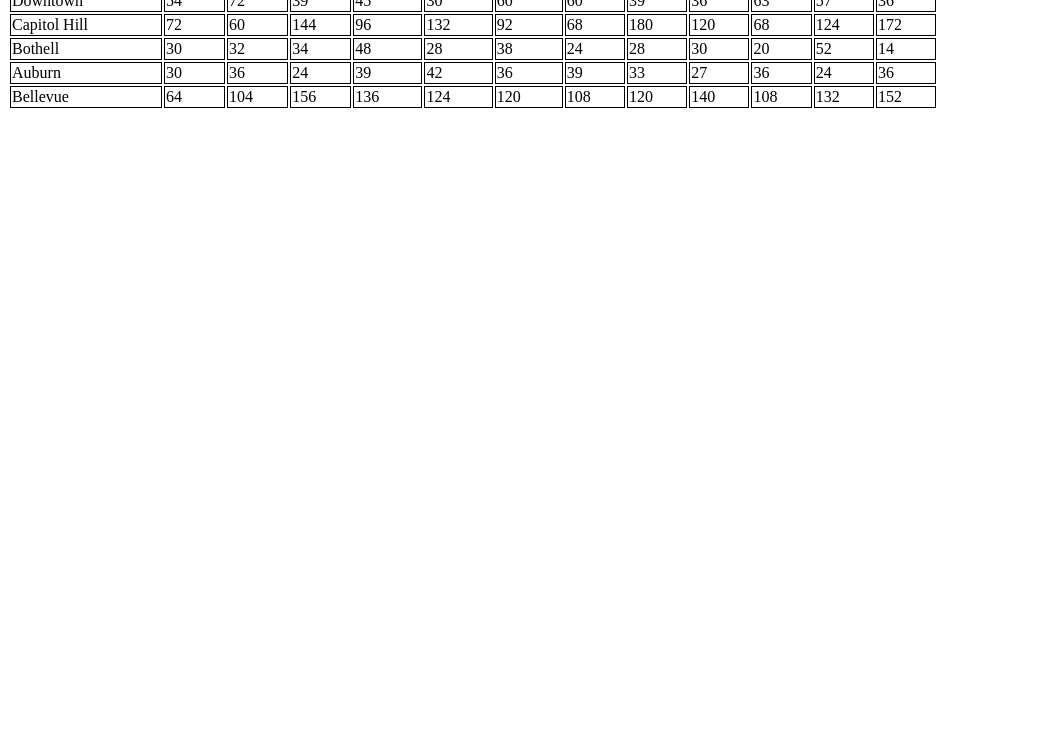
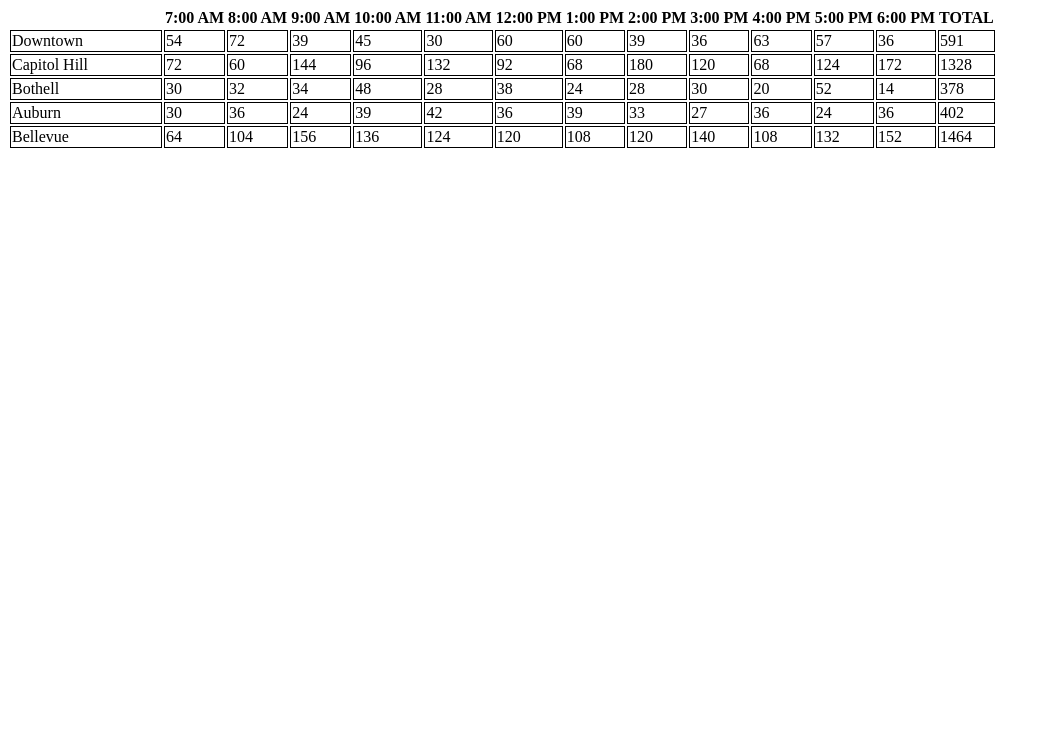
Before and after one commit to seanfooks01/donut_shop, a plain HTML site: page index.html in a window 1280 px wide. Shown: the part 60-800 px from the top of the page, without its empty margins (0-1050 px from the left). Drawn offline with Linux system fonts and the light colour scheme.

Commit message:
Finished adding columns. Now calculates hourly donut need! Mmmmm I'm hungry!

```diff
--- a/donut.js
+++ b/donut.js
@@ -5,10 +5,14 @@ var StoreLocation = function(name, hours, avgDonutsPerCust, minCust, maxCust){
   this.avgDonutsPerCust = avgDonutsPerCust;
   this.minCust = minCust;
   this.maxCust = maxCust;
+
   this.donutsPerHour = [];
+  this.totalDonuts = 0;
   for(var i = 0; i < this.hours.length; i++){
     var custPerHour = this.minCust + Math.floor(Math.random() * (this.maxCust - this.minCust));
-    this.donutsPerHour[i] = custPerHour * this.avgDonutsPerCust;
+    var donutsPerHour = custPerHour * this.avgDonutsPerCust;
+    this.donutsPerHour[i] = donutsPerHour;
+    this.totalDonuts += donutsPerHour;
   }
 }
 
@@ -28,6 +32,9 @@ for(var i = 0; i < hours.length; i++){
   hoursOperation.appendChild(tableHead);
   tableHead.textContent = hours[i];
 }
+  var totalHead = document.createElement("th");
+  hoursOperation.appendChild(totalHead);
+  totalHead.textContent = "TOTAL";
 
 var locationsTable = document.getElementById("locations_table");
 for(var i = 0; i < locations.length; i++){
@@ -41,6 +48,9 @@ for(var i = 0; i < locations.length; i++){
     row.appendChild(donutsColumn);
     donutsColumn.textContent = locations[i].donutsPerHour[j];
   }
+var locationTotal = document.createElement("td");
+row.appendChild(locationTotal);
+locationTotal.textContent = locations[i].totalDonuts;
 }
 
 
--- a/index.html
+++ b/index.html
@@ -6,7 +6,7 @@
 </head>
 <body>
   <table>
-    <thead>Minimum Number of Customers Per Hour</thead>
+    <thead><h1>Top Pot Donuts</h1></thead>
     <tbody id="locations_table">
       <tr id="hours_operation">
         <th width="150"></th>
```
